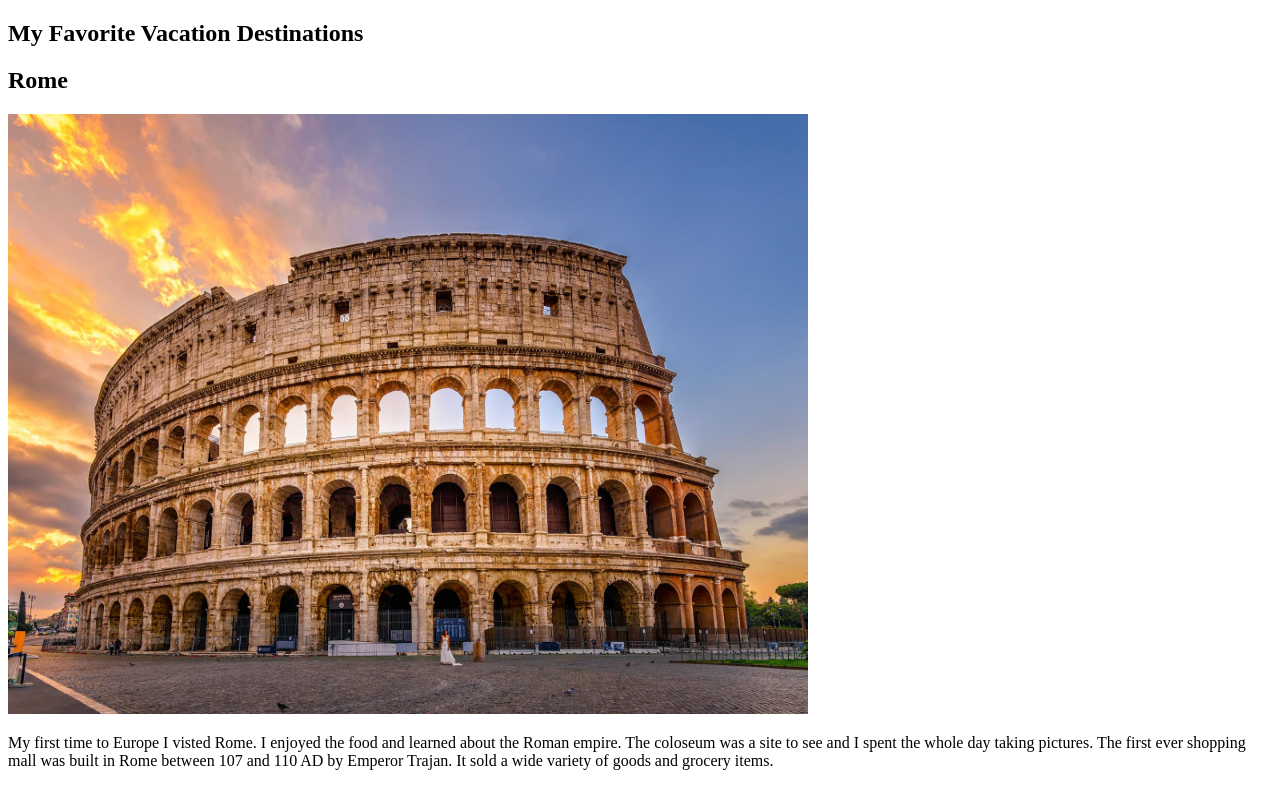
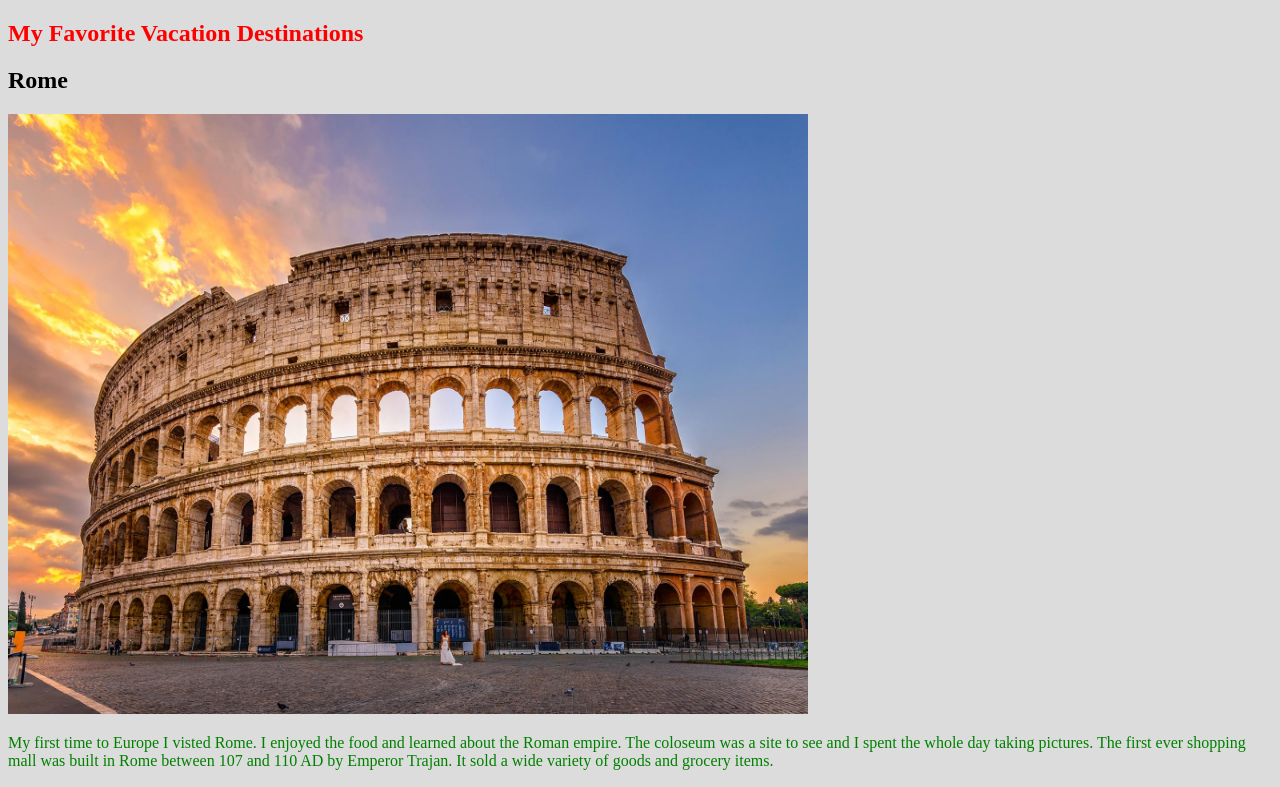
Before and after one commit to LC101-September-2021/assignment-4-html-me-something-Aboyd05, a website: page index.html in a window 1280 px wide. Shown: the top 787 px of the page. Drawn offline with Linux system fonts and the light colour scheme.

Commit message:
Added final CSS to project

```diff
--- a/index.html
+++ b/index.html
@@ -3,14 +3,15 @@
 <html>
   <head>
     <title>Vacation Destinations</title>
+    <link rel="stylesheet" type="text/css" href="styles.css">
   </head>
   <body>
     <section>
-      <h1>My Favorite Vacation Destinations</h1>
+      <h1 id="mainHeading">My Favorite Vacation Destinations</h1>
       <article>
         <h2>Rome</h2>
         <img src = "\images\HERO_UltimateRome_Hero_shutterstock789412159.jpg" width="800" height="600">
-        <p>My first time to Europe I visted Rome. I enjoyed the food and learned about the Roman empire. The coloseum was a site to see and I spent the whole day taking pictures.
+        <p class="funParagraph" id="testP">My first time to Europe I visted Rome. I enjoyed the food and learned about the Roman empire. The coloseum was a site to see and I spent the whole day taking pictures.
          The first ever shopping mall was built in Rome between 107 and 110 AD by Emperor Trajan. It sold a wide variety of goods and grocery items.</p>
       </article>
       <article>
@@ -24,7 +25,7 @@
          <p>I could see myself moving to Phoenix later in life. I prefer the warmer climate and most days it is sunny. The Phoenix botanical garden is a must do while visting. The Garden presents Spring and Fall open-air acoustic concert series, art exhibitions, and Las Noches de las Luminarias since 1978. The Luminarias Festival became a Southwestern Holiday tradition featuring live music by the flickering lights of 8000 hand-lit lamps.</p>
       </article>
     </section>
-    <footer>
+    <footer id="mainFooter">
       &copy; Anthony Boyd 2021
     </footer>
   </body>
--- a/styles.css
+++ b/styles.css
@@ -1 +1,21 @@
-/* Write your CSS here! */
+body {
+    width: auto;
+    margin: 8px;
+    display: block;
+    background-color: gainsboro;
+}
+
+header {
+    padding: 1.875em;
+}
+
+#mainHeading {
+    color: red;
+}
+
+#mainFooter {
+    color: steelblue;
+}
+.funParagraph {
+    color: green;
+}
```
